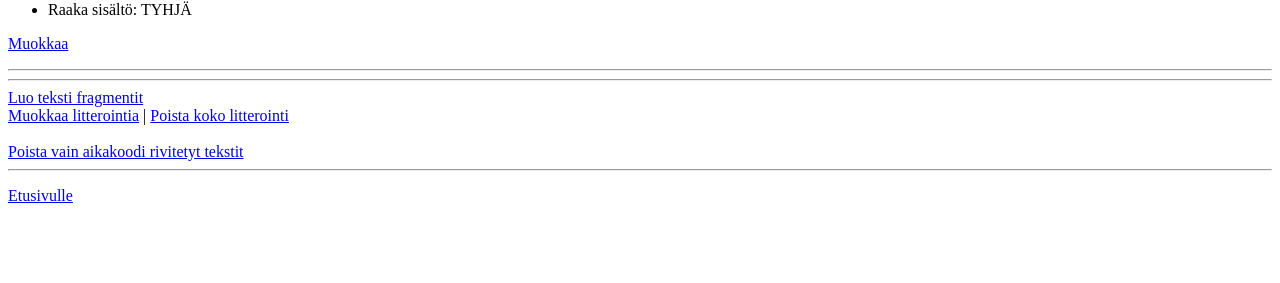
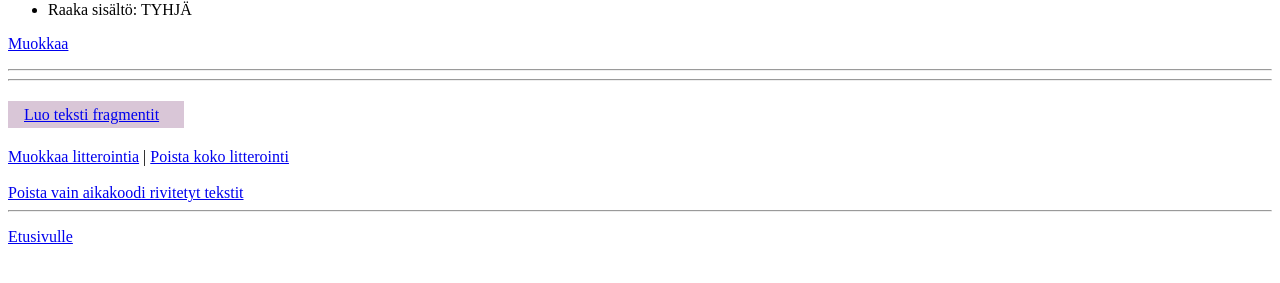
Before and after one commit to jduude/Ai-litteroinnit, a Flask app: template templates/transcription.html in a window 1280 px wide. Shown: the part 280-563 px from the top of the page. Run offline with Flask 3, Linux system fonts and the light colour scheme; the template is opened without the code that fills it, so the values that code supplies are empty.

Commit message:
add highlight css styles to create texts operation link text

```diff
--- a/templates/transcription.html
+++ b/templates/transcription.html
@@ -42,6 +42,13 @@
         .transcript-row-words {
             width: 70%;
             padding: 0 0.6rem;
+        }
+
+        .create-timed-texts {
+            background-color: rgb(217, 198, 215);
+            width: 9rem;
+            padding: 0.3rem 1rem;
+            margin: 20px 0;
         }
     </style>
 </head>
@@ -143,7 +150,9 @@
     </p>
 
     {% else %}
-    <a href="/text_fragments/{{ transcription.id }}">Luo teksti fragmentit</a> <br>
+    <div class="create-timed-texts">
+        <a href="/text_fragments/{{ transcription.id }}">Luo teksti fragmentit</a>
+    </div>
 
     {% endif %}
     </div>
```
